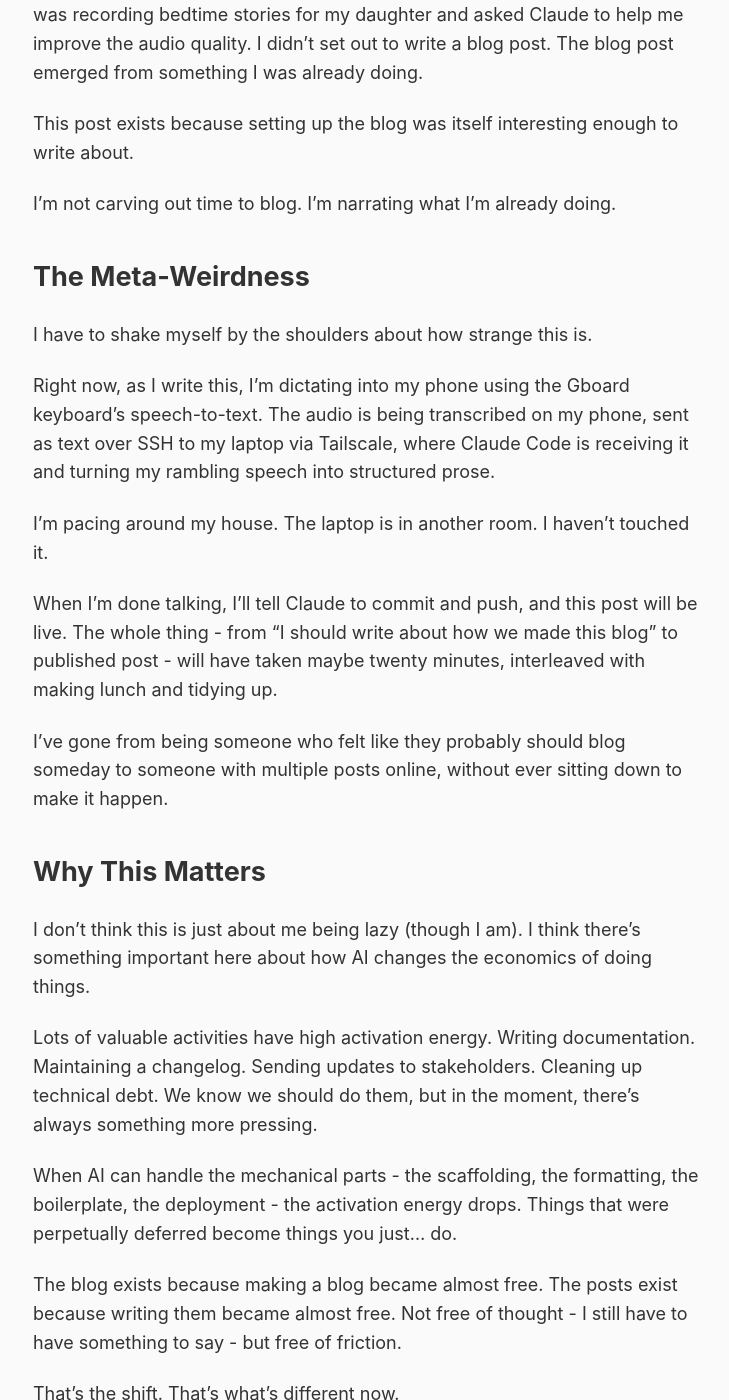
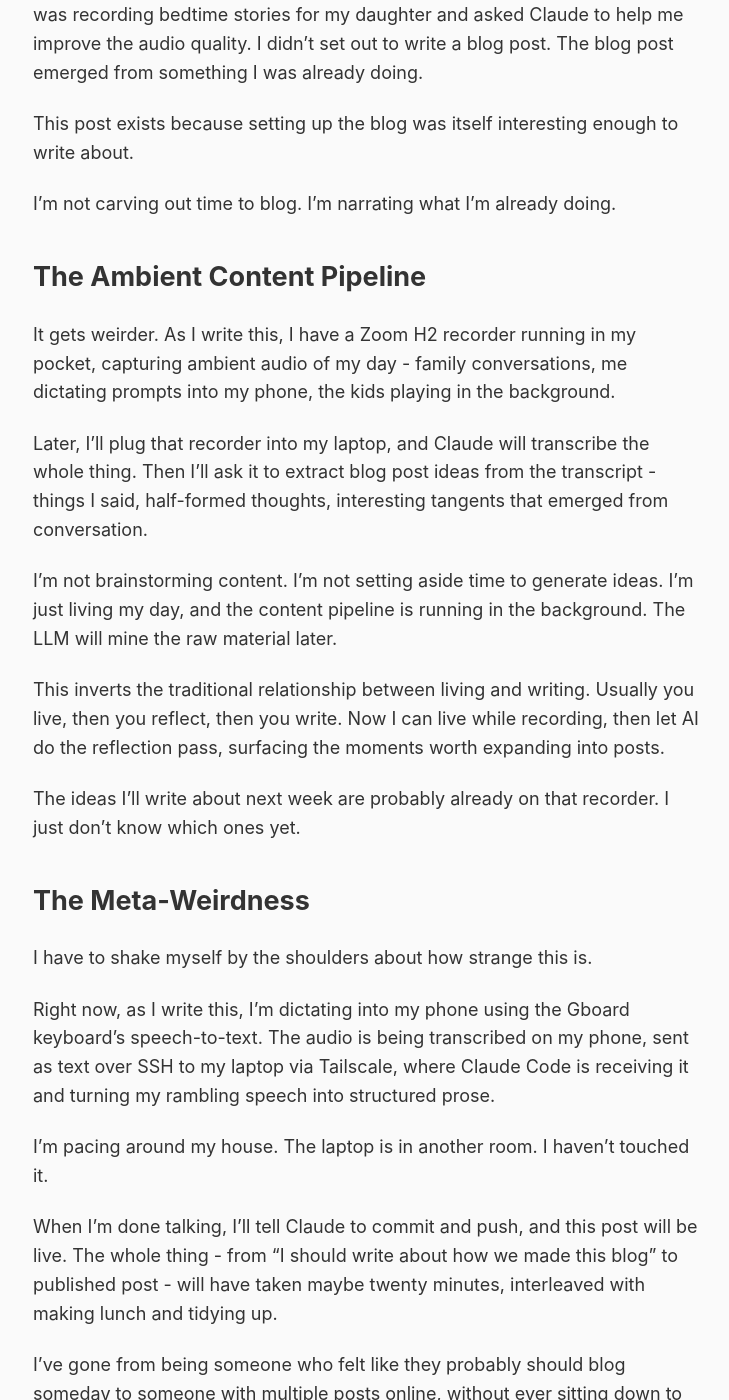
Before and after one commit to rob137/rob137.github.io, a Jekyll site: the page built from _posts/2026-01-02-how-this-blog-exists.md, in a window 1280 px wide and 1400 px high, scrolled down 2853 px. Shown: the whole window, without its empty margins (274-1003 px from the left). Built offline with Jekyll 4.4.1, drawn with Linux system fonts in a browser that asks for light colours.

Commit message:
Add ambient content pipeline section to second post

```diff
--- a/_posts/2026-01-02-how-this-blog-exists.md
+++ b/_posts/2026-01-02-how-this-blog-exists.md
@@ -65,6 +65,18 @@ This post exists because setting up the blog was itself interesting enough to wr
 
 I'm not carving out time to blog. I'm narrating what I'm already doing.
 
+## The Ambient Content Pipeline
+
+It gets weirder. As I write this, I have a Zoom H2 recorder running in my pocket, capturing ambient audio of my day - family conversations, me dictating prompts into my phone, the kids playing in the background.
+
+Later, I'll plug that recorder into my laptop, and Claude will transcribe the whole thing. Then I'll ask it to extract blog post ideas from the transcript - things I said, half-formed thoughts, interesting tangents that emerged from conversation.
+
+I'm not brainstorming content. I'm not setting aside time to generate ideas. I'm just living my day, and the content pipeline is running in the background. The LLM will mine the raw material later.
+
+This inverts the traditional relationship between living and writing. Usually you live, then you reflect, then you write. Now I can live while recording, then let AI do the reflection pass, surfacing the moments worth expanding into posts.
+
+The ideas I'll write about next week are probably already on that recorder. I just don't know which ones yet.
+
 ## The Meta-Weirdness
 
 I have to shake myself by the shoulders about how strange this is.
```
